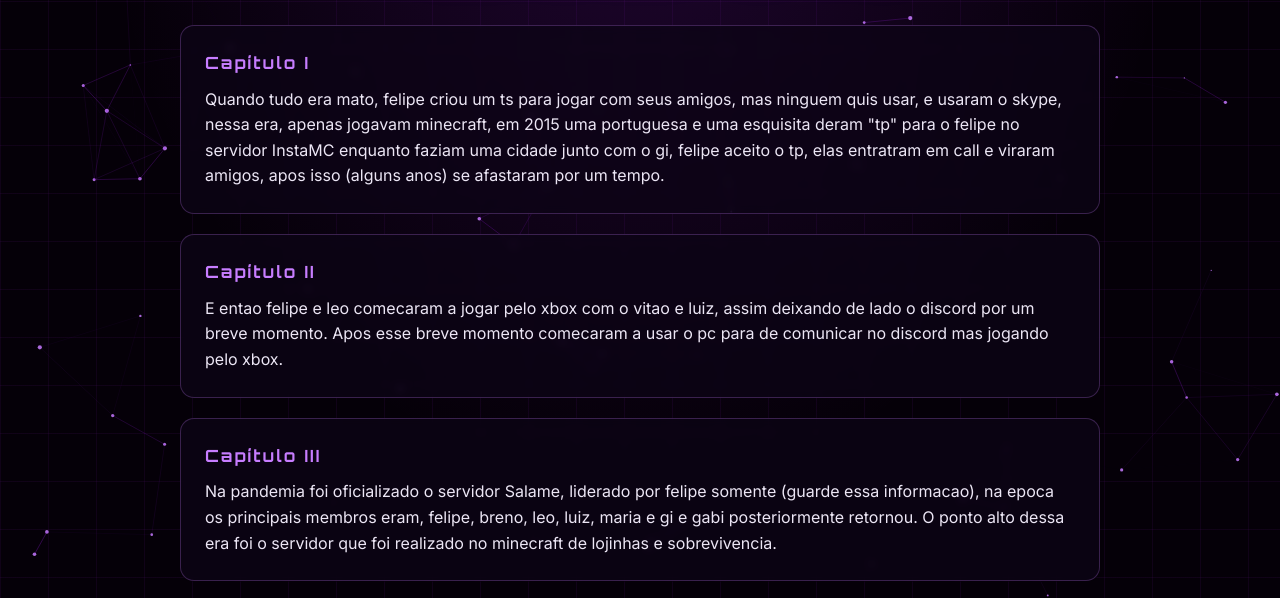
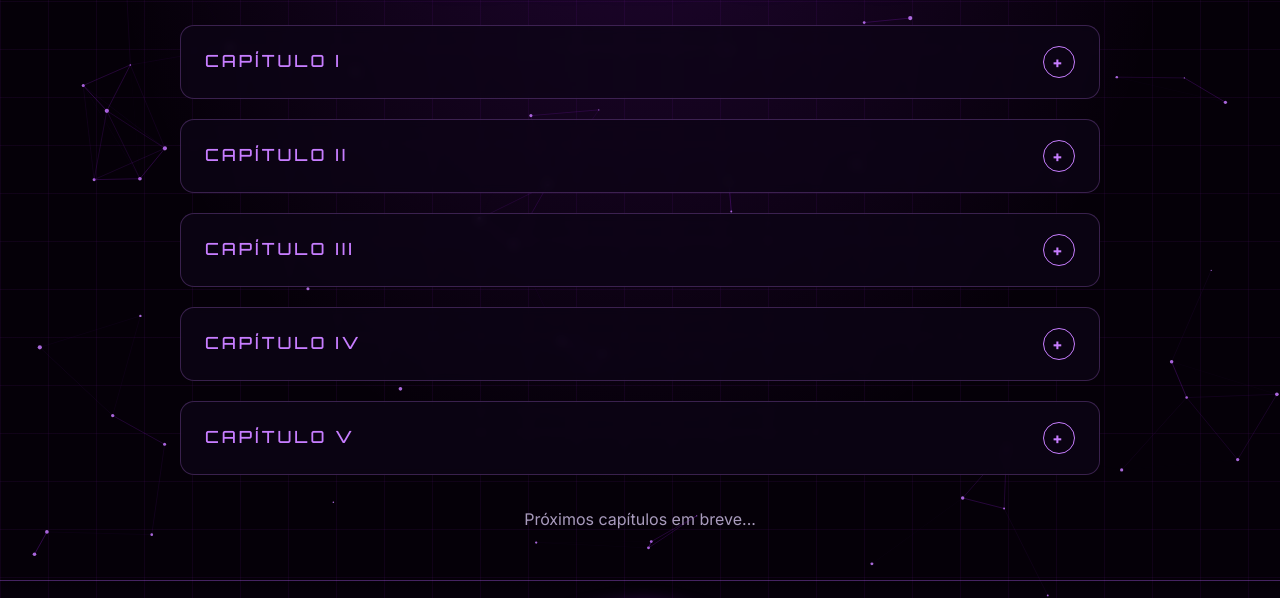
Before and after one commit to pepino-dev/SitePepino, a plain HTML site: page lore.html in a window 1280 px wide. Shown: the part 191-789 px from the top of the page. Drawn offline with Linux system fonts and the light colour scheme.

Commit message:
0.0.2
Agora na Lore os capítulos estão fechados, precisa clicar para abrir e os nomes de membros fundadores estão em dourado com ícone de coroa.

```diff
--- a/lore.html
+++ b/lore.html
@@ -7,38 +7,92 @@
   <link rel="icon" href="images/favicon.png">
   <link href="https://fonts.googleapis.com/css2?family=Orbitron:wght@500;700;900&family=Inter:wght@400;500;600&display=swap" rel="stylesheet">
   <link rel="stylesheet" href="style.css">
+  <style>
+    /* capítulos fechados: clica no título pra abrir */
+    .capitulo { padding: 0; overflow: hidden; }
+    .capitulo summary {
+      list-style: none;
+      cursor: pointer;
+      display: flex;
+      align-items: center;
+      justify-content: space-between;
+      gap: 12px;
+      padding: 20px 24px;
+      font-family: var(--fonte-titulo);
+      font-size: 1.05rem;
+      letter-spacing: 3px;
+      text-transform: uppercase;
+      color: var(--roxo-claro);
+      user-select: none;
+      transition: background 0.25s, color 0.25s;
+    }
+    .capitulo summary::-webkit-details-marker { display: none; }
+    .capitulo summary::after {
+      content: "+";
+      width: 30px;
+      height: 30px;
+      flex-shrink: 0;
+      display: grid;
+      place-items: center;
+      border-radius: 50%;
+      border: 1px solid var(--roxo-claro);
+      font-size: 1.2rem;
+      transition: transform 0.3s, background 0.3s;
+    }
+    .capitulo summary:hover, .capitulo summary:focus-visible { background: rgba(160, 32, 240, 0.15); color: #fff; outline: none; }
+    .capitulo summary:hover::after { background: var(--roxo); box-shadow: var(--brilho); }
+    .capitulo[open] summary { border-bottom: 1px solid var(--borda); color: #fff; }
+    .capitulo[open] summary::after { transform: rotate(45deg); background: var(--roxo); }
+    .capitulo .texto { padding: 20px 24px 24px; }
+    .capitulo[open] .texto { animation: abrir 0.4s ease; }
+    @keyframes abrir { from { opacity: 0; transform: translateY(-8px); } }
+    @media (max-width: 600px) {
+      .capitulo summary { padding: 16px 18px; font-size: 0.95rem; }
+      .capitulo .texto { padding: 16px 18px 20px; }
+    }
+  </style>
 </head>
 <body>
   <main class="container">
     <h1 class="titulo">A Lore do Pepino</h1>
 
-    <article class="cartao">
-      <h2>Capítulo I</h2>
+    <details class="cartao capitulo">
+      <summary>Capítulo I</summary>
+      <div class="texto">
       <p>Quando tudo era mato, felipe criou um ts para jogar com seus amigos, mas ninguem quis usar, e usaram o skype, nessa era, apenas jogavam minecraft, em 2015 uma portuguesa e uma esquisita deram "tp" para o felipe no servidor InstaMC enquanto faziam uma cidade junto com o gi, felipe aceito o tp, elas entratram em call e viraram amigos, apos isso (alguns anos) se afastaram por um tempo.</p>
-    </article>
+    </div>
+    </details>
 
-    <article class="cartao">
-      <h2>Capítulo II</h2>
+    <details class="cartao capitulo">
+      <summary>Capítulo II</summary>
+      <div class="texto">
       <p>E entao felipe e leo comecaram a jogar pelo xbox com o vitao e luiz, assim deixando de lado o discord por um breve momento. Apos esse breve momento comecaram a usar o pc para de comunicar no discord mas jogando pelo xbox.</p>
-    </article>
+    </div>
+    </details>
 
-    <article class="cartao">
-      <h2>Capítulo III</h2>
+    <details class="cartao capitulo">
+      <summary>Capítulo III</summary>
+      <div class="texto">
       <p>Na pandemia foi oficializado o servidor Salame, liderado por felipe somente (guarde essa informacao), na epoca os principais membros eram, felipe, breno, leo, luiz, maria e gi e gabi posteriormente retornou. O ponto alto dessa era foi o servidor que foi realizado no minecraft de lojinhas e sobrevivencia.</p>
-    </article>
+    </div>
+    </details>
 
-    <article class="cartao">
-      <h2>Capítulo IV</h2>
+    <details class="cartao capitulo">
+      <summary>Capítulo IV</summary>
+      <div class="texto">
       <p>Ainda na pandemia, tinha uma tradicao de ver filmes em call e um certo dia luiz resolveu convidar seus outros amigos para a call e ver um filme coreano de zumbi, os novos membros eram do servidor Calabresa, composto por pedro, lucas, rodrigo, daniel e bandeco e mary, no inicio foi uma adaptacao boa entre os grupos, porem ainda em servidores separados, ambos se alterando conforme as necessidades, no servidor Salame, felipe quis criar um servidor bem ativo e cheio, assim colocando bots de minigames para entreter seus amigos, com isso se iniciou os principios das dores, mary e lucas jogavam no bot de pesca, e sempre que iam jogar, bandeco resolvia jogar, assim os atrapalhando, lucas como era amigo de bandeco nao ligava, ja mary se irratava muito.</p>
       <p>Durante tudo isso, luiz mestrava seu primeiro RPG, que luiz era o mestre e os jogadores eram, felipe, leo, breno, maria, gi e gabi (a historia desse RPG tera um pagina dedicada).</p>
-    </article>
+    </div>
+    </details>
 
-    <article class="cartao">
-      <h2>Capítulo V</h2>
+    <details class="cartao capitulo">
+      <summary>Capítulo V</summary>
+      <div class="texto">
       <p>O problema com o bot de pesca se permaneceu acontecendo, mary resolveu a ignorar e não resolver para evitar um clima desconfortavel. Bandeco explanava conversas intimas que tinham com a gabi para a mary gerando um clima muito desagradavel, apos isso mary contou para a gabi sobre oque acontecia e gabi explanou prints para todos do grupo, virando uma piada tudo isso.</p>
       <p>Em paralelo a isso acontecia outro problema com o bandeco, nas calls ele sempre pedia para todo mundo telar ele, atrapalhando as jogatinas e conversar, se intrometia nas conversar e outras situações incovenientes, assim felipe criou chats de voz invisiveis para o badenco para ele nao entrar e nao ver pois se ele via ele enchia o saco do pessoal, porem havia uma brecha, o chat de musica, ele via pelo chat de musica que o bot era adicionado em uma call e ele nao via essa call e segundo informações dos antigos amigos dele lucas e daniel que sempre o defendiam, ele tinha um discord modificado que podia ver as calls invisivel assim gerando um problema maior ainda, um certo dia quando todos estavam de saco cheio, pessoal da call e bandeco, optaram por entrar em call e conversar sobre, pois os bandeco falava que o pessoal nao era homem de falar esses problemas na cara dele, ai resolveram nessa call falar na cara dele e no final ele saiu chorando da call, apos isso ele não interagiu novamente com o pessoal da call.</p>
       <p>Simultaneo a essa saida um menina que havia recentemente entrado na call e conversava com o bandeco sentiu pena dele e saiu junto tambem e ate hj namoram.</p>
-    </article>
+    </div>
+    </details>
 
     <p class="centro" style="color: var(--texto-fraco); margin-top: 32px;">Próximos capítulos em breve...</p>
   </main>
```
Also changed, not shown: membros.html (+15 -7 lines).
